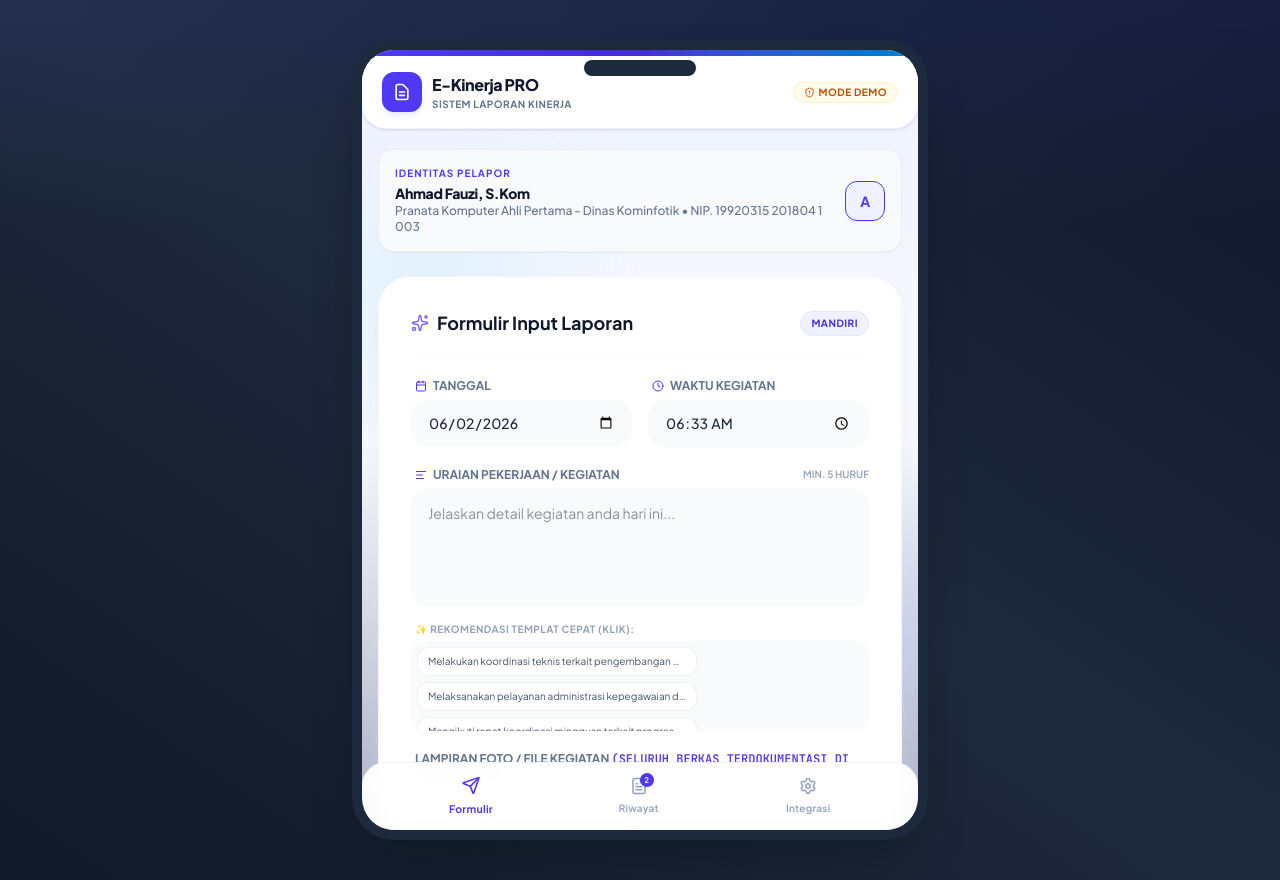
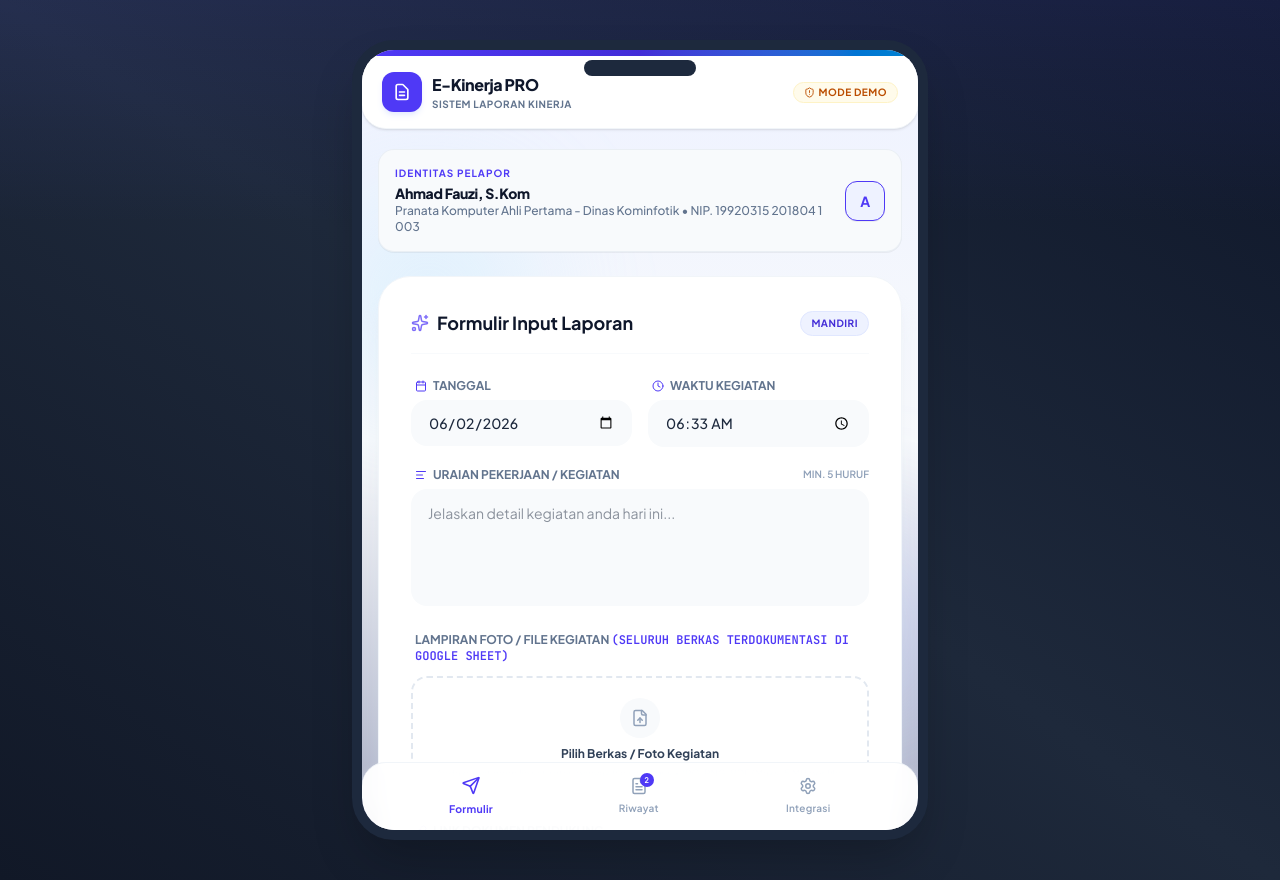
Before and after one commit to Novie-cmd/kinerja, a React (Vite) app: page / in a window 1280 px wide. Built offline with nearby package versions, Linux system fonts and the light colour scheme.

Commit message:
feat: remove quick autocomplete templates
Remove the template suggestion UI from FormInput to simplify the interface.

```diff
--- a/src/components/FormInput.tsx
+++ b/src/components/FormInput.tsx
@@ -419,24 +419,6 @@ export default function FormInput({ settings, onAddReport }: FormInputProps) {
               onChange={(e) => setUraian(e.target.value)}
               className="w-full px-4 py-3 rounded-2xl bg-slate-50 border border-transparent focus:bg-white focus:border-indigo-500 focus:ring-4 focus:ring-indigo-500/10 transition-all outline-none text-sm text-slate-800 leading-relaxed resize-none"
             />
-
-            {/* Elegant Quick Autocomplete Templates */}
-            <div className="space-y-1 pt-1" id="templates-area">
-              <span className="text-[10px] text-slate-400 font-bold uppercase tracking-wider block ml-1">✨ Rekomendasi Templat Cepat (Klik):</span>
-              <div className="flex flex-wrap gap-1.5 max-h-[90px] overflow-y-auto p-1.5 bg-slate-50 rounded-xl custom-scrollbar">
-                {TEMPLATE_URAIAN.map((template, idx) => (
-                  <button
-                    key={idx}
-                    type="button"
-                    onClick={() => handleTemplateClick(template)}
-                    className="text-[10px] text-left px-2.5 py-1.5 bg-white hover:bg-indigo-50 text-slate-600 hover:text-indigo-700 hover:border-indigo-200 border border-slate-200/60 rounded-xl shadow-3xs transition-all cursor-pointer truncate max-w-[280px]"
-                    title={template}
-                  >
-                    {template}
-                  </button>
-                ))}
-              </div>
-            </div>
           </div>
 
           {/* Foto/File Picker - Mendukung Lebih Dari 1 Lampiran */}
```
